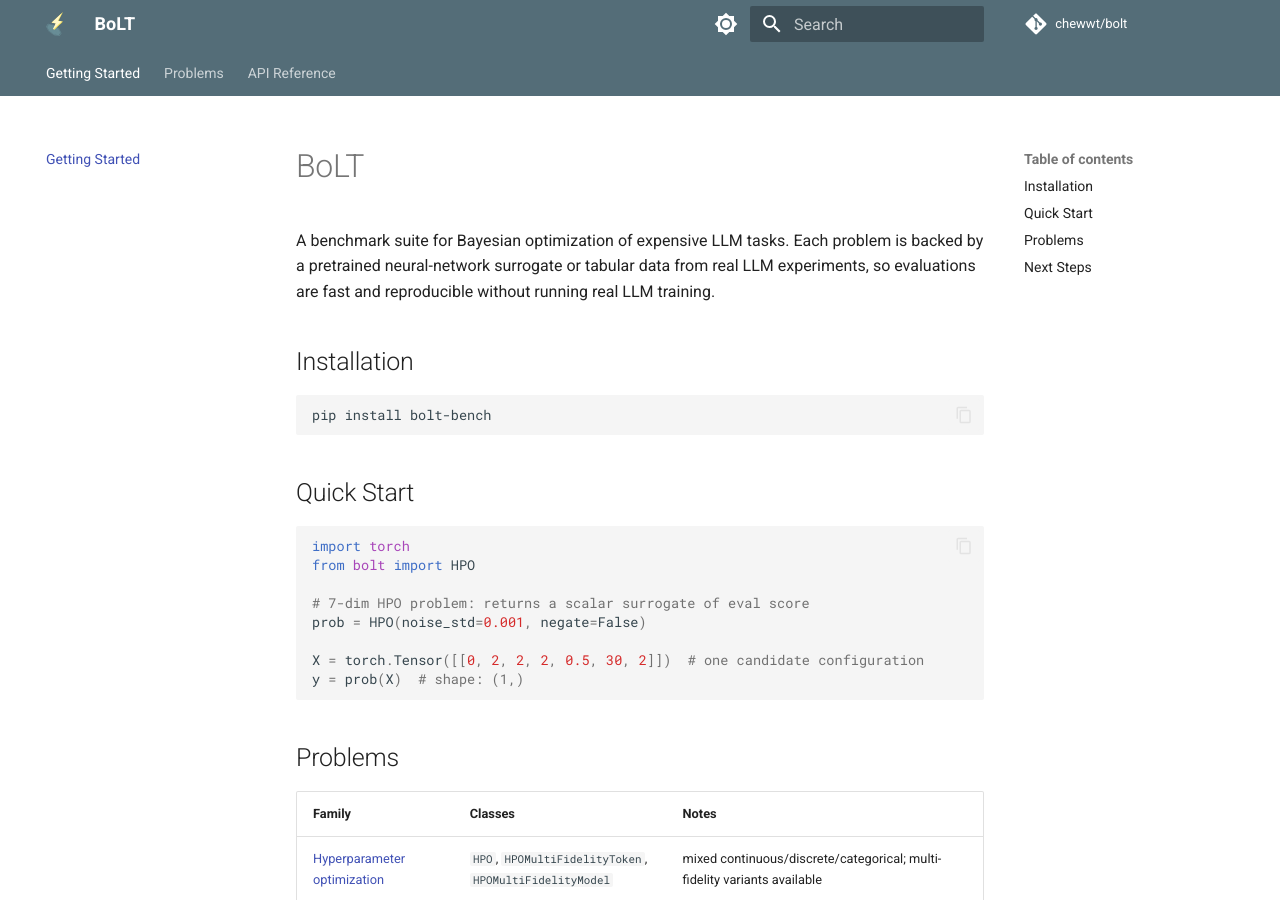
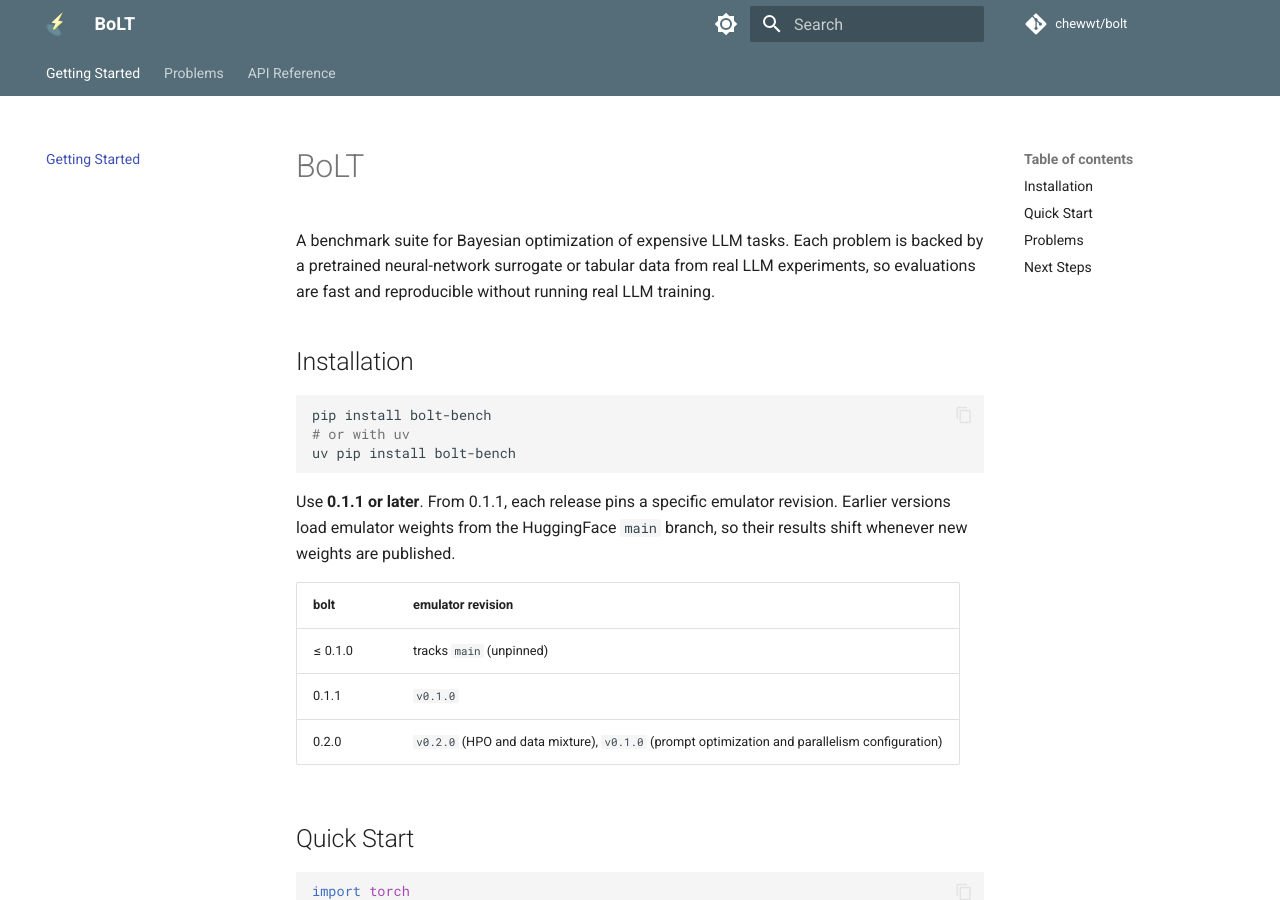
Before and after one commit to chewwt/bolt, an MkDocs documentation site: the page built from docs/index.md, in a window 1280 px wide and 900 px high. Built offline with MkDocs 1.6.1 and Material for MkDocs 9.7.7, drawn with Linux system fonts in a browser that asks for light colours; comment, search, counter and statistics services are not loaded.

````diff
--- a/bolt/__init__.py
+++ b/bolt/__init__.py
@@ -24,4 +24,4 @@ __all__ = [
     "PCO32",
     "PCO64",
 ]
-__version__ = "0.2.0.dev1"
+__version__ = "0.2.0"
--- a/docs/index.md
+++ b/docs/index.md
@@ -6,7 +6,17 @@ A benchmark suite for Bayesian optimization of expensive LLM tasks. Each problem
 
 ```bash
 pip install bolt-bench
+# or with uv
+uv pip install bolt-bench
 ```
+
+Use **0.1.1 or later**. From 0.1.1, each release pins a specific emulator revision. Earlier versions load emulator weights from the HuggingFace `main` branch, so their results shift whenever new weights are published.
+
+| bolt | emulator revision |
+|---|---|
+| ≤ 0.1.0 | tracks `main` (unpinned) |
+| 0.1.1 | `v0.1.0` |
+| 0.2.0 | `v0.2.0` (HPO and data mixture), `v0.1.0` (prompt optimization and parallelism configuration) |
 
 ## Quick Start
 
--- a/pyproject.toml
+++ b/pyproject.toml
@@ -4,7 +4,7 @@ build-backend = "hatchling.build"
 
 [project]
 name = "bolt-bench"
-version = "0.2.0.dev1"
+version = "0.2.0"
 # dynamic = ["version"]
 description = "Benchmarks for BO on LLM Tasks"
 readme = "README.md"
````
Also changed, not shown: CHANGELOG.md (+1 -1 lines), README.md (+5 -1 lines).
